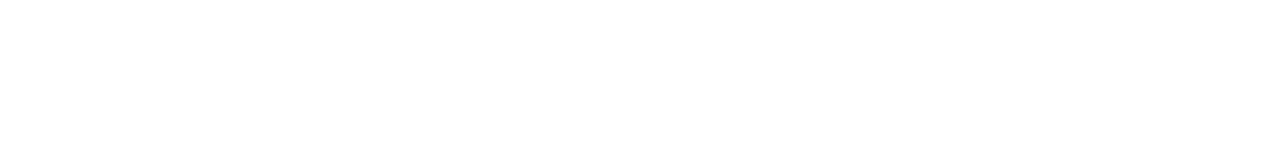
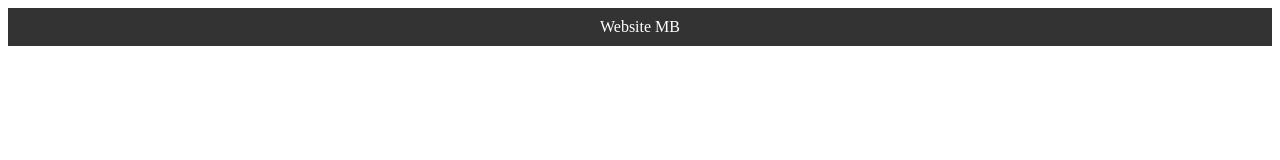
Before and after one commit to Miralem-Ba/example_project, a website built with webpack: page src/index.html in a window 1280 px wide. Built offline with nearby package versions, Linux system fonts and the light colour scheme.

Commit message:
Header created and designs added

```diff
--- a/src/index.html
+++ b/src/index.html
@@ -6,3 +6,7 @@
   <link rel="stylesheet" href="styles.css"> <!-- Verlinkung zur externen CSS-Datei -->
 </head>
 <body>
+
+  <header class="header">
+    Website MB
+  </header>
--- a/src/styles.css
+++ b/src/styles.css
@@ -1,3 +1,10 @@
 body {
     height: 100vh;
 }
+
+.header{
+    text-align: center;
+    padding: 10px;
+    background-color: #333;
+    color: white;
+}
```
